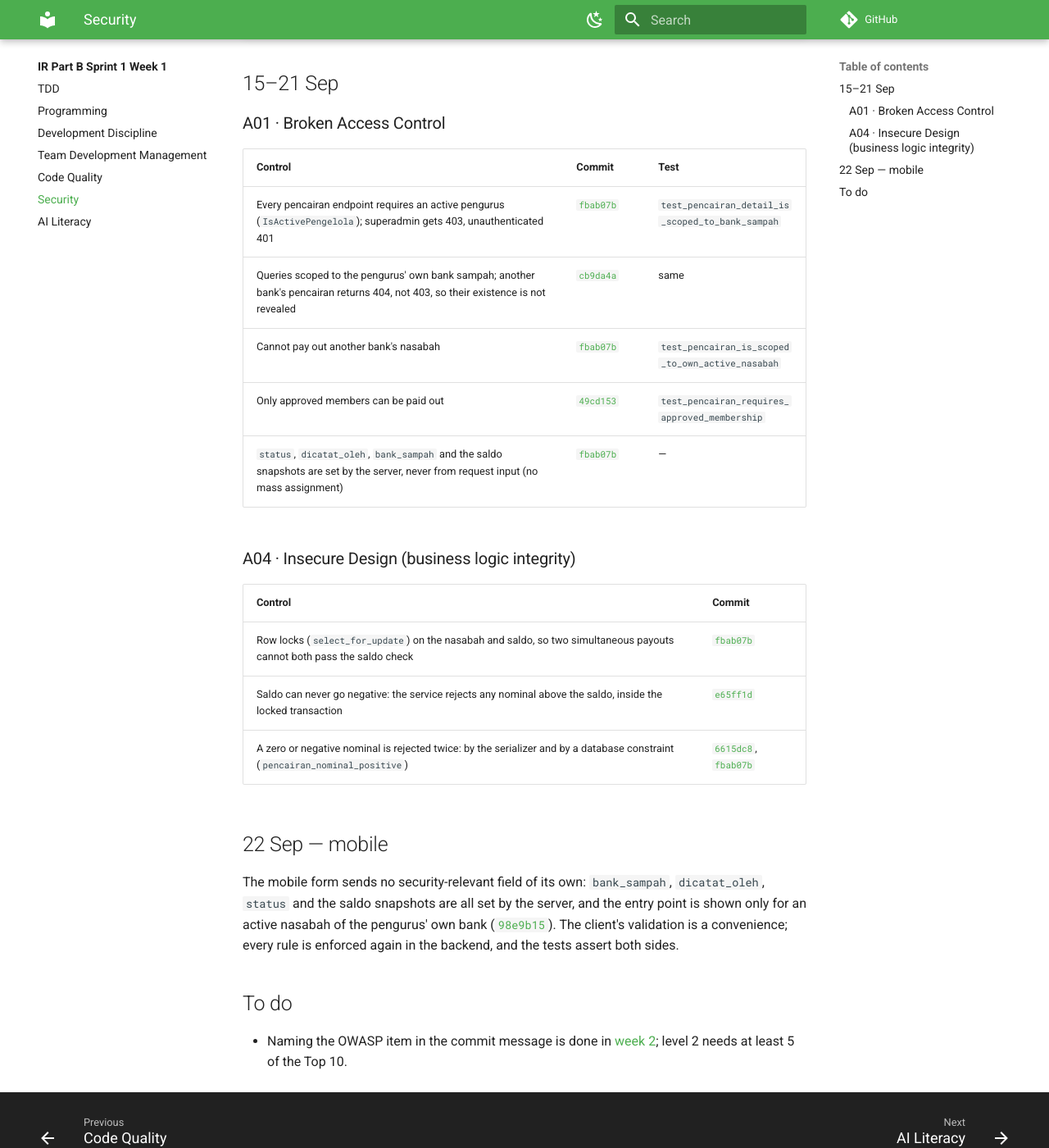
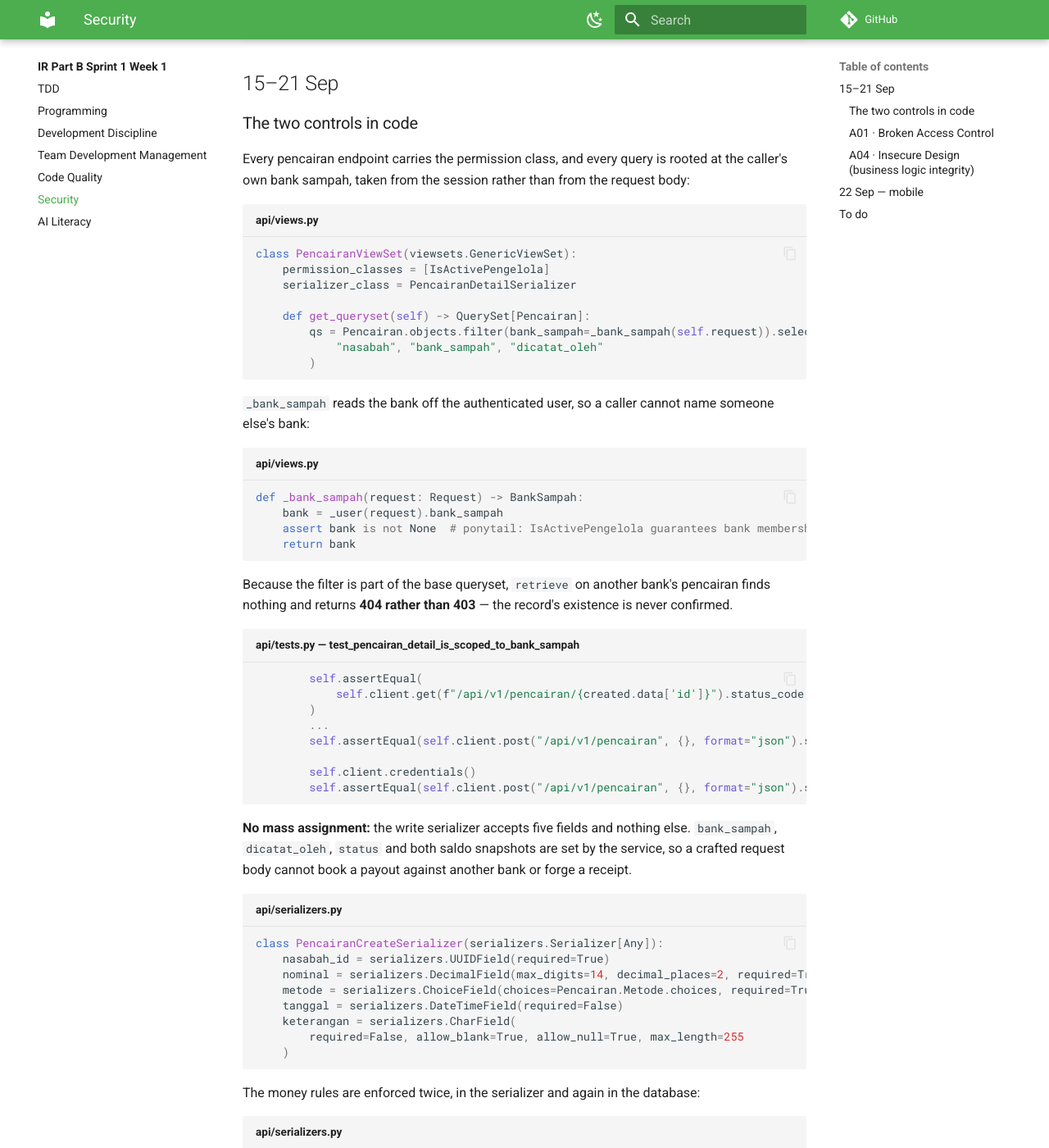
Before and after one commit to mvfi0/pilah-docs, an MkDocs documentation site: the page built from docs/review/part-b/security.md, in a window 1280 px wide and 1400 px high, scrolled down 267 px. Shown: the whole window at 82% size. Built offline with MkDocs 1.6.1 and Material for MkDocs 9.7.7, drawn with Linux system fonts in a browser that asks for light colours; comment, search, counter and statistics services are not loaded; some of the changed text lies outside the part shown.

Commit message:
docs(review): show the code behind each security control
Co-Authored-By: Claude Opus 5 <noreply@anthropic.com>

````diff
--- a/docs/review/part-b/security.md
+++ b/docs/review/part-b/security.md
@@ -4,6 +4,85 @@
     Code prevents OWASP A01 (Broken Access Control) and A04 (Insecure Design), each control guarded by a test.
 
 ## 15–21 Sep
+
+### The two controls in code
+
+Every pencairan endpoint carries the permission class, and every query is rooted at the caller's own bank sampah, taken from the session rather than from the request body:
+
+```python title="api/views.py"
+class PencairanViewSet(viewsets.GenericViewSet):
+    permission_classes = [IsActivePengelola]
+    serializer_class = PencairanDetailSerializer
+
+    def get_queryset(self) -> QuerySet[Pencairan]:
+        qs = Pencairan.objects.filter(bank_sampah=_bank_sampah(self.request)).select_related(
+            "nasabah", "bank_sampah", "dicatat_oleh"
+        )
+```
+
+`_bank_sampah` reads the bank off the authenticated user, so a caller cannot name someone else's bank:
+
+```python title="api/views.py"
+def _bank_sampah(request: Request) -> BankSampah:
+    bank = _user(request).bank_sampah
+    assert bank is not None  # ponytail: IsActivePengelola guarantees bank membership
+    return bank
+```
+
+Because the filter is part of the base queryset, `retrieve` on another bank's pencairan finds nothing and returns **404 rather than 403** — the record's existence is never confirmed.
+
+```python title="api/tests.py — test_pencairan_detail_is_scoped_to_bank_sampah"
+        self.assertEqual(
+            self.client.get(f"/api/v1/pencairan/{created.data['id']}").status_code, 404
+        )
+        ...
+        self.assertEqual(self.client.post("/api/v1/pencairan", {}, format="json").status_code, 403)
+
+        self.client.credentials()
+        self.assertEqual(self.client.post("/api/v1/pencairan", {}, format="json").status_code, 401)
+```
+
+**No mass assignment:** the write serializer accepts five fields and nothing else. `bank_sampah`, `dicatat_oleh`, `status` and both saldo snapshots are set by the service, so a crafted request body cannot book a payout against another bank or forge a receipt.
+
+```python title="api/serializers.py"
+class PencairanCreateSerializer(serializers.Serializer[Any]):
+    nasabah_id = serializers.UUIDField(required=True)
+    nominal = serializers.DecimalField(max_digits=14, decimal_places=2, required=True)
+    metode = serializers.ChoiceField(choices=Pencairan.Metode.choices, required=True)
+    tanggal = serializers.DateTimeField(required=False)
+    keterangan = serializers.CharField(
+        required=False, allow_blank=True, allow_null=True, max_length=255
+    )
+```
+
+The money rules are enforced twice, in the serializer and again in the database:
+
+```python title="api/serializers.py"
+    def validate_nominal(self, value: Decimal) -> Decimal:
+        if value <= 0:
+            raise serializers.ValidationError("Nominal harus lebih dari nol")
+        if value != value.to_integral_value():
+            raise serializers.ValidationError("Nominal harus dalam rupiah bulat tanpa desimal")
+        return value
+```
+
+```python title="api/models.py"
+        constraints = [
+            models.CheckConstraint(
+                condition=models.Q(nominal__gt=0), name="pencairan_nominal_positive"
+            ),
+        ]
+```
+
+And the A04 control — the saldo check runs inside the same locked transaction that writes the record, so two concurrent payouts cannot both pass it:
+
+```python title="api/services.py"
+        saldo, _ = Saldo.objects.select_for_update().get_or_create(nasabah=nasabah)
+        nominal = payload["nominal"]
+        saldo_sebelum = saldo.total_saldo
+        if nominal > saldo_sebelum:
+            raise serializers.ValidationError({"nominal": ["Saldo nasabah tidak mencukupi"]})
+```
 
 ### A01 · Broken Access Control
 
````
Also changed, not shown: docs/review-week-2/part-b/security.md (+31 -1 lines).
